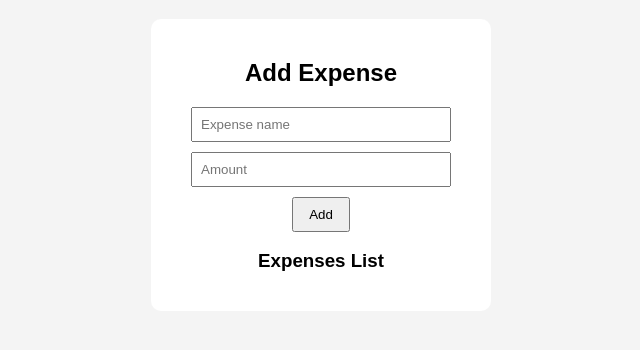
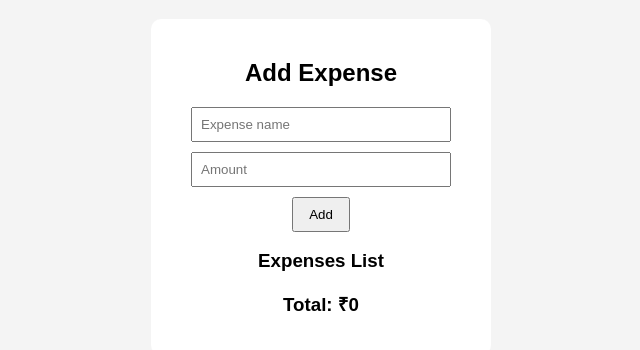
Before and after one commit to Aishans35/moneymate, a plain HTML site: page Index.html in a window 1280 px wide. Shown: the part 62-412 px from the top of the page, without its empty margins (319-959 px from the left). Drawn offline with Linux system fonts and the light colour scheme.

Commit message:
Add total amount display to expenses list

```diff
--- a/Index.html
+++ b/Index.html
@@ -18,6 +18,7 @@
 
     <h3>Expenses List</h3>
     <ul id="expenseList"></ul>
+    <h3>Total: ₹<span id="totalAmount">0</span></h3>
   </div>
 
   <script src="script.js"></script>
```
